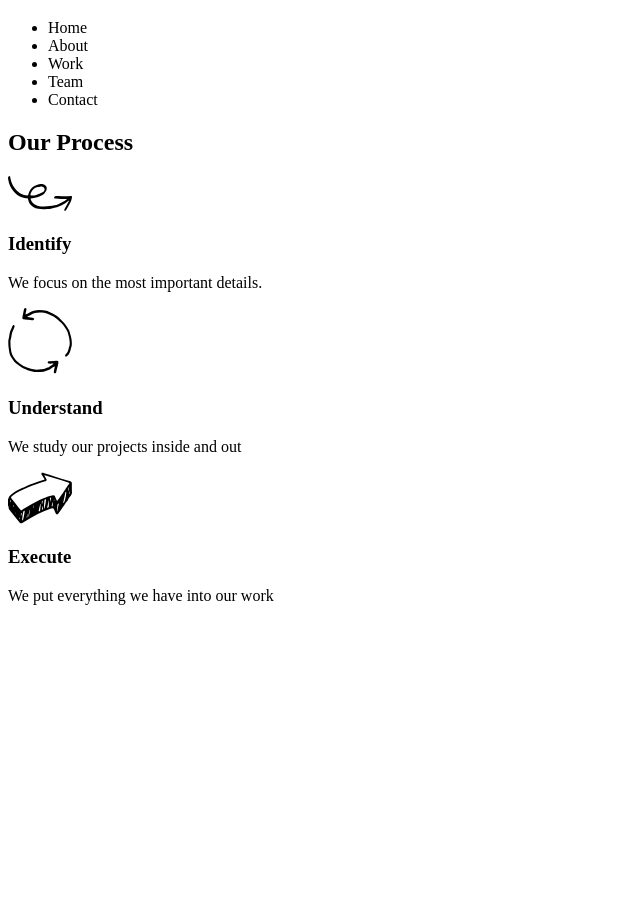
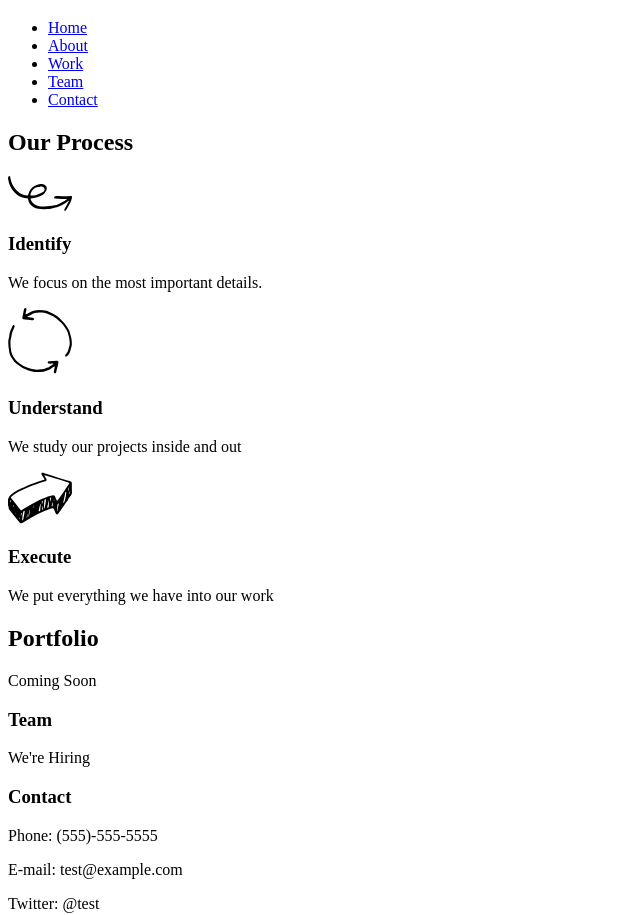
Before and after one commit to kuroknight/broadway, a plain HTML site: page index.html in a window 1280 px wide. Shown: the part 61-976 px from the top of the page, without its empty margins (0-640 px from the left). Before the commit the page ends 800 px from the top, so only its background shows below. Drawn offline with Linux system fonts and the light colour scheme.

Commit message:
Added remaining page content

```diff
--- a/index.html
+++ b/index.html
@@ -9,8 +9,53 @@
   <body>
     <!-- "Heading" -->
     <h1>Broadway Design</h1>
+    <!-- "Navigation, top of page" -->
+    <div class="navigation">
+      <ul>
+        <li><a href="#">Home</a></li>
+        <li><a href="about">About</a></li>
+        <li><a href="work">Work</a></li>
+        <li><a href="team">Team</a></li>
+        <li><a href="contact">Contact</a></li>
+      </ul>
+    </div>
 
-    <div class="navigation">
+    <!-- "Main content on web page" -->
+    <div class="main-content">
+      <h2 id="about">Our Process</h2>
+      <!-- "Identify content" -->
+      <p><img src="./resources/images/identify.svg" alt=""></p>
+      <h3>Identify</h3>
+      <p>We focus on the most important details.</p>
+      <!-- "Understand content" -->
+      <p><img src="./resources/images/understand.svg" alt=""></p>
+      <h3>Understand</h3>
+      <p>We study our projects inside and out</p>
+      <!-- "Execute content" -->
+      <p><img src="./resources/images/execute.svg" alt=""></p>
+      <h3>Execute</h3>
+      <p>We put everything we have into our work</p>
+    </div>
+
+    <!-- "Work, team and contact info" -->
+    <div class="secondary-content">
+      <!-- "Portfolio" -->
+      <h2 id="work">Portfolio</h2>
+      <p>Coming Soon</p>
+      <!-- "Team" -->
+      <h3 id="team">Team</h3>
+      <p>We're Hiring</p>
+      <!-- "Contact" -->
+      <h3 id="contact">Contact</h3>
+      <p>Phone: (555)-555-5555</p>
+      <p>E-mail: test@example.com</p>
+      <p>Twitter: @test</p>
+    </div>
+
+    <!-- "Footer" -->
+    <div class="Footer">
+      <p>© Broadway 2017</p>
+      <!-- "Navigation, bottom of page" -->
       <ul>
         <li>Home</li>
         <li>About</li>
@@ -20,23 +65,6 @@
       </ul>
     </div>
 
-    <div class="main-content">
-      <h2>Our Process</h2>
-      <!-- "Identify" -->
-      <p><img src="./resources/images/identify.svg" alt=""></p>
-      <h3>Identify</h3>
-      <p>We focus on the most important details.</p>
-      <!-- "Understand" -->
-      <p><img src="./resources/images/understand.svg" alt=""></p>
-      <h3>Understand</h3>
-      <p>We study our projects inside and out</p>
-      <!-- "Execute" -->
-      <p><img src="./resources/images/execute.svg" alt=""></p>
-      <h3>Execute</h3>
-      <p>We put everything we have into our work</p>
-
-    </div>
-
   </body>
 
 </html>
```
